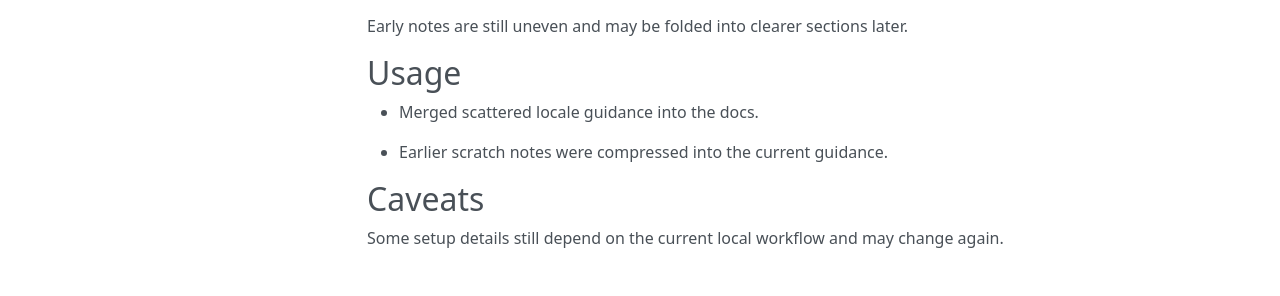
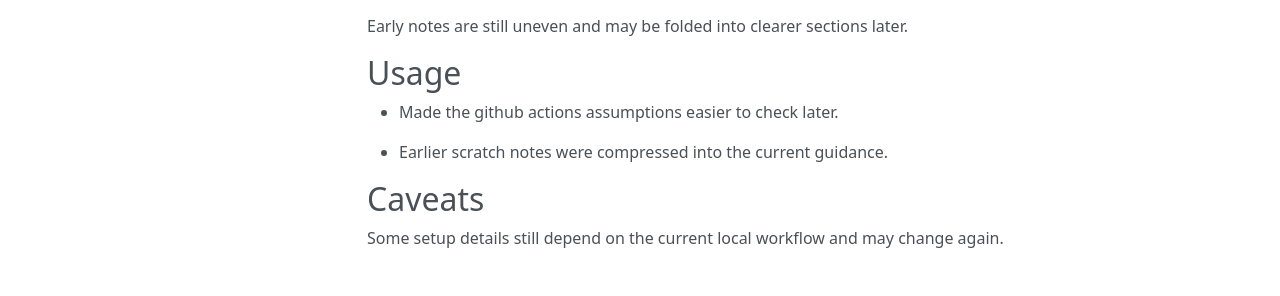
Before and after one commit to sebastianspicker/phyphox-arduino-classroom-kit, an MkDocs documentation site: the page built from docs/README.md, in a window 1280 px wide. Shown: the part 340-636 px from the top of the page. Built offline with MkDocs 1.6.1, drawn with Linux system fonts in a browser that asks for light colours; nearby versions of some CDN libraries.

Commit message:
docs(github-actions): update maintenance guidance for github actions for classroom maintenance

```diff
--- a/docs/README.md
+++ b/docs/README.md
@@ -11,7 +11,7 @@ This page keeps the current readme guidance concise after earlier rough notes.
 Early notes are still uneven and may be folded into clearer sections later.
 
 ## Usage
-- Merged scattered locale guidance into the docs.
+- Made the github actions assumptions easier to check later.
 
 - Earlier scratch notes were compressed into the current guidance.
 
```
Also changed, not shown: README.md (+3 -3 lines), docs/ASTRONOMY_EXPERIMENTS_COMPANION.md (+1 -1 lines).
